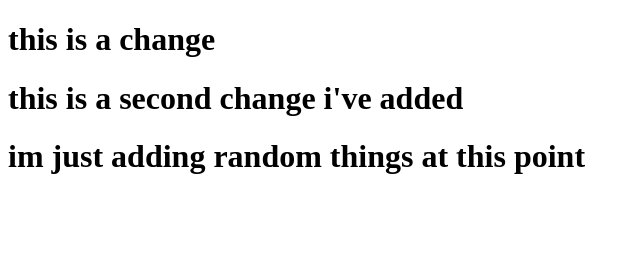
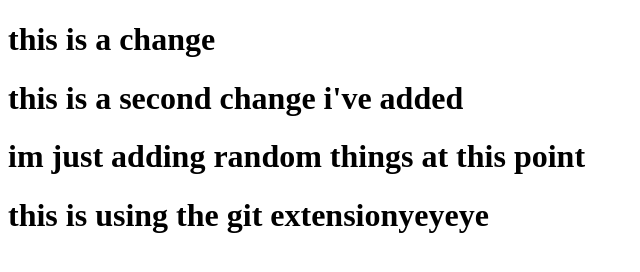
Before and after one commit to Brandability/wowcool, a plain HTML site: page index.html in a window 1280 px wide. Shown: the whole page, without its empty margins (0-640 px from the left). Drawn offline with Linux system fonts and the light colour scheme.

Commit message:
branchcreation

```diff
--- a/index.html
+++ b/index.html
@@ -10,5 +10,6 @@
     <h1> this is a change</h1>
     <h1> this is a second change i've added</h1>
     <h1> im just adding random things at this point</h1>
+    <h1>this is using the git extensionyeyeye</h1>
 </body>
 </html>
```
